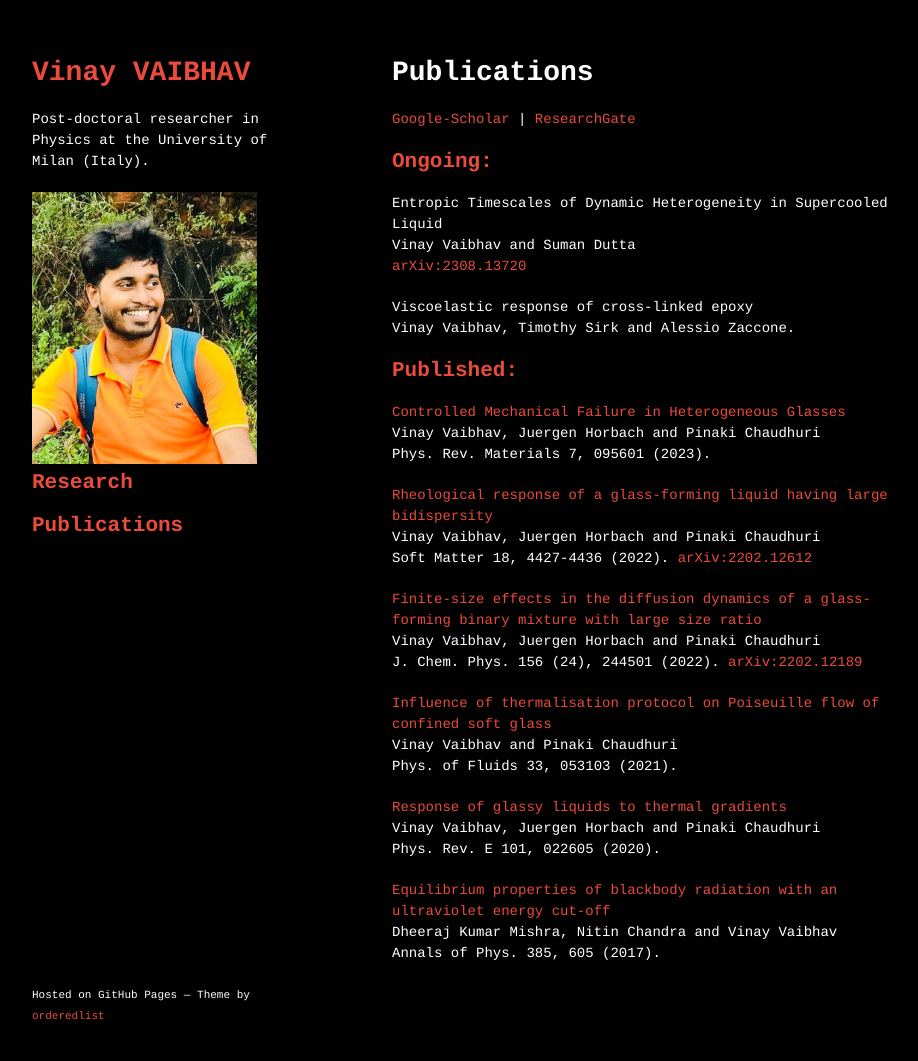
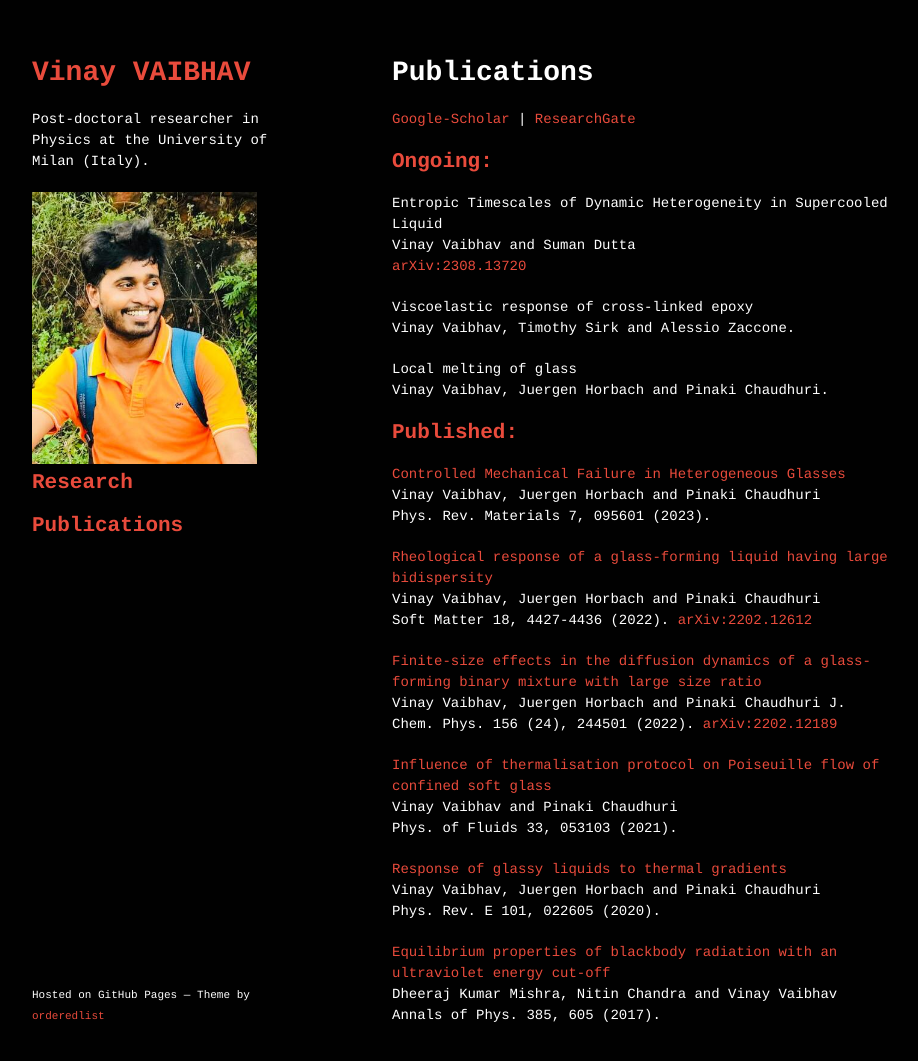
Before and after one commit to vinayphys/vinayphys.github.io, a Jekyll site: the page built from Publications.md, in a window 1280 px wide and 1096 px high. Shown: the top 1061 px of the window, without its empty margins (178-1096 px from the left). Built offline with Jekyll 4.4.1, drawn with Linux system fonts in a browser that asks for light colours; our own code applies the rules of GitHub Pages for plain Markdown files; a script that is not in the unit is left out.

Commit message:
Update Publications.md

```diff
--- a/Publications.md
+++ b/Publications.md
@@ -13,6 +13,9 @@
 
 Viscoelastic response of cross-linked epoxy
 Vinay Vaibhav, Timothy Sirk and Alessio Zaccone.
+
+Local melting of glass
+Vinay Vaibhav, Juergen Horbach and Pinaki Chaudhuri.
 
 ## Published:
 
```
